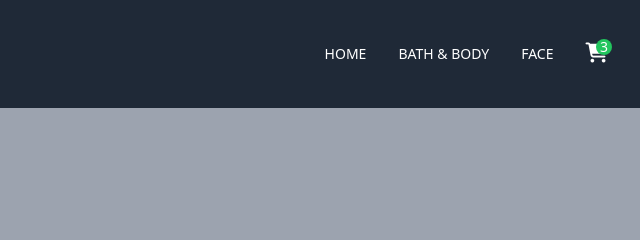
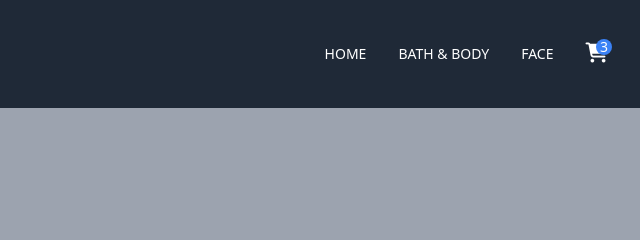
Before and after one commit to Olubukola-Martins/JS, a website: page index.html in a window 1280 px wide. Shown: the top 240 px of the page, 640-1280 px from the left. Drawn offline with Linux system fonts and the light colour scheme.

```diff
--- a/index.html
+++ b/index.html
@@ -20,7 +20,7 @@
             <a href="#" class="text-white font-medium mr-4">FACE</a>
             <a href="#" class="text-white font-medium relative">
               <i class="fa fa-cart-shopping text-xl"></i>
-              <span class="bg-green-500 text-white rounded-full h-4 w-4 flex items-center justify-center absolute -top-1 -right-1">3</span>
+              <span class="bg-blue-500 text-white rounded-full h-4 w-4 flex items-center justify-center absolute -top-1 -right-1">3</span>
             </a>
           </div>
         </div>
```
Also changed, not shown: dist/output.css.
